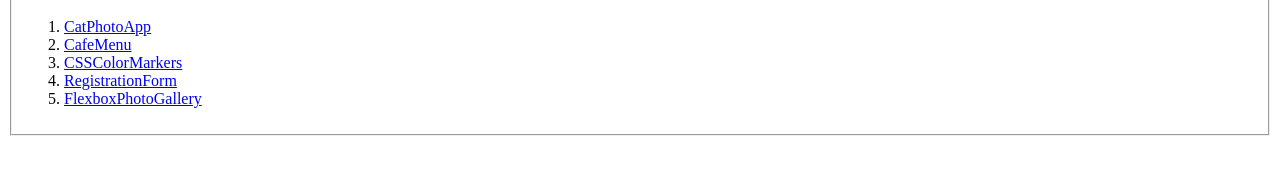
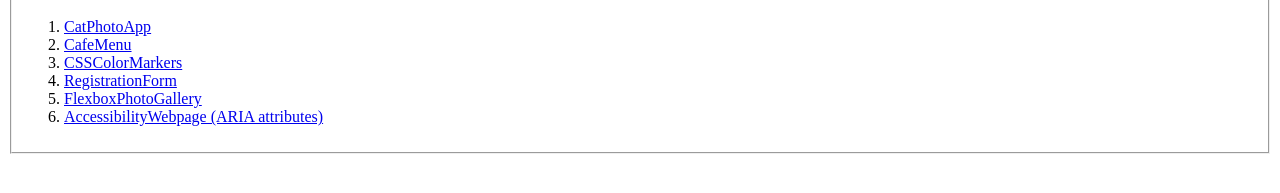
Before and after one commit to sumanghimire79/freeCodeCamp-projects, a plain HTML site: page index.html in a window 1280 px wide. Shown: the part 119-312 px from the top of the page. Drawn offline with Linux system fonts and the light colour scheme.

Commit message:
Add AccessibilityWebpage link

```diff
--- a/index.html
+++ b/index.html
@@ -36,6 +36,10 @@
         <a href="https://htmlpreview.github.io/?https://github.com/sumanghimire79/freeCodeCamp-projects/blob/main/FlexboxPhotoGallery/index.html"
           target="_blank">FlexboxPhotoGallery</a>
       </li>
+      <li>
+        <a href="https://htmlpreview.github.io/?https://github.com/sumanghimire79/freeCodeCamp-projects/blob/main/https://htmlpreview.github.io/?https://github.com/sumanghimire79/freeCodeCamp-projects/blob/main/AccessibilityWebpage/index.html/index.html"
+          target="_blank">AccessibilityWebpage (ARIA attributes)</a>
+      </li>
     </ol>
   </fieldset>
 </body>
```
